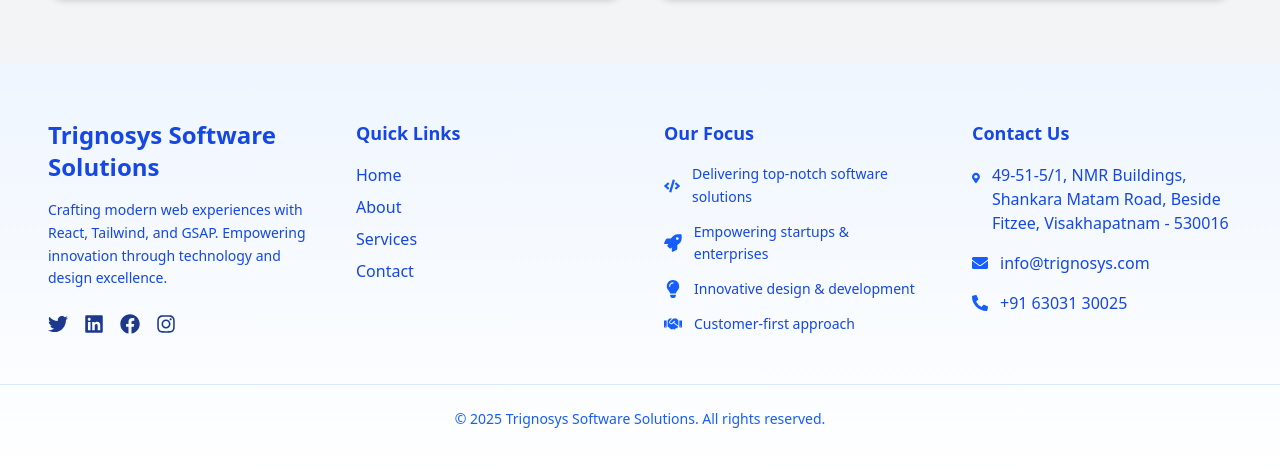
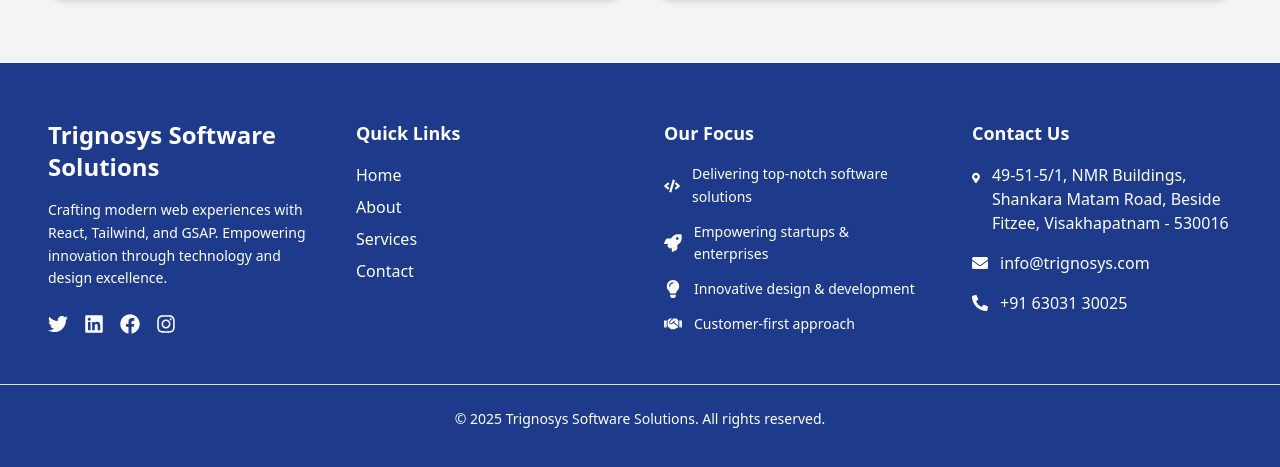
Before and after one commit to SaiRama-Doddi/Trignosys-webiste, a React (Vite) app: page / in a window 1280 px wide. Shown: the part 1789-2256 px from the top of the page. Built offline with nearby package versions, Linux system fonts and the light colour scheme.

Commit message:
added color format

```diff
--- a/src/components/Footer.jsx
+++ b/src/components/Footer.jsx
@@ -19,14 +19,14 @@
 
 const Footer = () => {
   return (
-    <footer className="bg-gradient-to-b from-blue-50 to-white text-blue-900 py-14">
+    <footer className="bg-[#1e3a8a] text-[#fff] py-14">
       <div className="container mx-auto px-6 md:px-12 grid grid-cols-1 md:grid-cols-2 lg:grid-cols-4 gap-12">
         {/* Brand Info */}
         <div>
-          <h2 className="text-2xl font-bold mb-4 text-blue-700">
+          <h2 className="text-2xl font-bold mb-4 text-[#fff]">
             Trignosys Software Solutions
           </h2>
-          <p className="text-sm text-blue-700 leading-relaxed mb-6">
+          <p className="text-sm text-[#fff] leading-relaxed mb-6">
             Crafting modern web experiences with React, Tailwind, and GSAP.
             Empowering innovation through technology and design excellence.
           </p>
@@ -35,25 +35,25 @@
           <div className="flex gap-4 mt-4">
             <a
               href="#"
-              className="hover:text-blue-600 transition-transform transform hover:scale-110"
+              className="hover:text-[#fff] transition-transform transform hover:scale-110"
             >
               <FaTwitter size={20} />
             </a>
             <a
               href="#"
-              className="hover:text-blue-600 transition-transform transform hover:scale-110"
+              className="hover:text-[#fff] transition-transform transform hover:scale-110"
             >
               <FaLinkedin size={20} />
             </a>
             <a
               href="#"
-              className="hover:text-blue-600 transition-transform transform hover:scale-110"
+              className="hover:text-[#fff] transition-transform transform hover:scale-110"
             >
               <FaFacebook size={20} />
             </a>
             <a
               href="#"
-              className="hover:text-blue-600 transition-transform transform hover:scale-110"
+              className="hover:text-[#fff] transition-transform transform hover:scale-110"
             >
               <FaInstagram size={20} />
             </a>
@@ -62,10 +62,10 @@
 
         {/* Quick Links */}
         <div>
-          <h3 className="text-lg font-semibold mb-4 text-blue-700">
+          <h3 className="text-lg font-semibold mb-4 text-[#fff]">
             Quick Links
           </h3>
-          <ul className="space-y-2 text-blue-700">
+          <ul className="space-y-2 text-[#fff]">
             <li>
               <a href="#home" className="hover:text-blue-500 transition-colors">
                 Home
@@ -97,22 +97,22 @@
 
         {/* Our Mission (optional column) */}
    <div>
-  <h3 className="text-lg font-semibold mb-4 text-blue-700">Our Focus</h3>
-  <ul className="space-y-3 text-blue-700 text-sm leading-relaxed">
+  <h3 className="text-lg font-semibold mb-4 text-[#fff]">Our Focus</h3>
+  <ul className="space-y-3 text-[#fff] text-sm leading-relaxed">
     <li className="flex items-center gap-3">
-      <FaCode className="text-blue-600 text-lg" />
+      <FaCode className="text-[#fff] text-lg" />
       <span>Delivering top-notch software solutions</span>
     </li>
     <li className="flex items-center gap-3">
-      <FaRocket className="text-blue-600 text-lg" />
+      <FaRocket className="text-[#fff] text-lg" />
       <span>Empowering startups & enterprises</span>
     </li>
     <li className="flex items-center gap-3">
-      <FaLightbulb className="text-blue-600 text-lg" />
+      <FaLightbulb className="text-[#fff] text-lg" />
       <span>Innovative design & development</span>
     </li>
     <li className="flex items-center gap-3">
-      <FaHandshake className="text-blue-600 text-lg" />
+      <FaHandshake className="text-[#fff] text-lg" />
       <span>Customer-first approach</span>
     </li>
   </ul>
@@ -121,31 +121,31 @@
 
         {/* Contact Info */}
         <div>
-          <h3 className="text-lg font-semibold mb-4 text-blue-700">
+          <h3 className="text-lg font-semibold mb-4 text-[#fff]">
             Contact Us
           </h3>
-          <ul className="space-y-4 text-blue-700">
+          <ul className="space-y-4 text-[#fff]">
             <li className="flex items-start gap-3">
-       <FaMapMarkerAlt size={22} className="text-blue-600 mt-1" />
-              <span>
+       <FaMapMarkerAlt size={22} className="text-[#fff] mt-1 " />
+              <span className="hover:text-[yellow]">
                 49-51-5/1, NMR Buildings, Shankara Matam Road, Beside Fitzee,
                 Visakhapatnam - 530016
               </span>
             </li>
             <li className="flex items-center gap-3">
-              <FaEnvelope className="text-blue-600" />
+              <FaEnvelope className="text-[#fff]" />
               <a
                 href="mailto:info@trignosys.com"
-                className="hover:text-blue-500 transition-colors"
+                className="hover:text-[#fff] transition-colors hover:text-[yellow]"
               >
                 info@trignosys.com
               </a>
             </li>
             <li className="flex items-center gap-3">
-              <FaPhoneAlt className="text-blue-600" />
+              <FaPhoneAlt className="text-[#fff]" />
               <a
                 href="tel:6303130025"
-                className="hover:text-blue-500 transition-colors"
+                className="hover:text-[yellow] transition-colors"
               >
                 +91 63031 30025
               </a>
@@ -155,7 +155,7 @@
       </div>
 
       {/* Footer Bottom */}
-      <div className="mt-12 border-t border-blue-100 pt-6 text-center text-blue-600 text-sm">
+      <div className="mt-12 border-t border-blue-100 pt-6 text-center text-[#fff] text-sm">
         © {new Date().getFullYear()} Trignosys Software Solutions. All rights
         reserved.
       </div>
--- a/src/components/Navbar.jsx
+++ b/src/components/Navbar.jsx
@@ -12,12 +12,12 @@
   ];
 
   return (
-    <header className="bg-white shadow-md fixed w-full top-0 left-0 z-50">
+    <header className="bg-[#1e3a8a] shadow-md fixed w-full top-0 left-0 z-50">
       <div className="max-w-7xl mx-auto flex items-center justify-between px-6 py-4">
         {/* Brand */}
         <a
           href="#home"
-          className="text-3xl font-extrabold tracking-tight text-[#1c6bdd] hover:text-indigo-700 transition-colors duration-200"
+          className="text-3xl font-extrabold tracking-tight text-[#fff] hover:text-indigo-700 transition-colors duration-200"
         >
          TRIGNOSYS
         </a>
@@ -32,8 +32,8 @@
               className={`relative text-lg font-medium transition-colors duration-200
                 ${
                   active === link.name
-                    ? "text-[#1c6bdd] after:content-[''] after:absolute after:w-full after:h-[2px] after:bg-[#1c6bdd] after:bottom-[-4px] after:left-0"
-                    : "text-gray-700 hover:text-[#1c6bdd]"
+                    ? "text-[#fff] after:content-[''] after:absolute after:w-full after:h-[2px] after:bg-[#fff] after:bottom-[-4px] after:left-0"
+                    : "text-[#fff] hover:text-[yellow]"
                 }`}
             >
               {link.name}
@@ -92,8 +92,8 @@
                 }}
                 className={`text-base font-medium transition-colors duration-200 ${
                   active === link.name
-                    ? "text-[#1c6bdd] underline underline-offset-4"
-                    : "text-gray-700 hover:text-[#1c6bdd]"
+                    ? "text-[#fff] underline underline-offset-4"
+                    : "text-[#fff ] hover:text-[#1c6bdd]"
                 }`}
               >
                 {link.name}
```
Also changed, not shown: src/App.jsx (+16 -21 lines).
